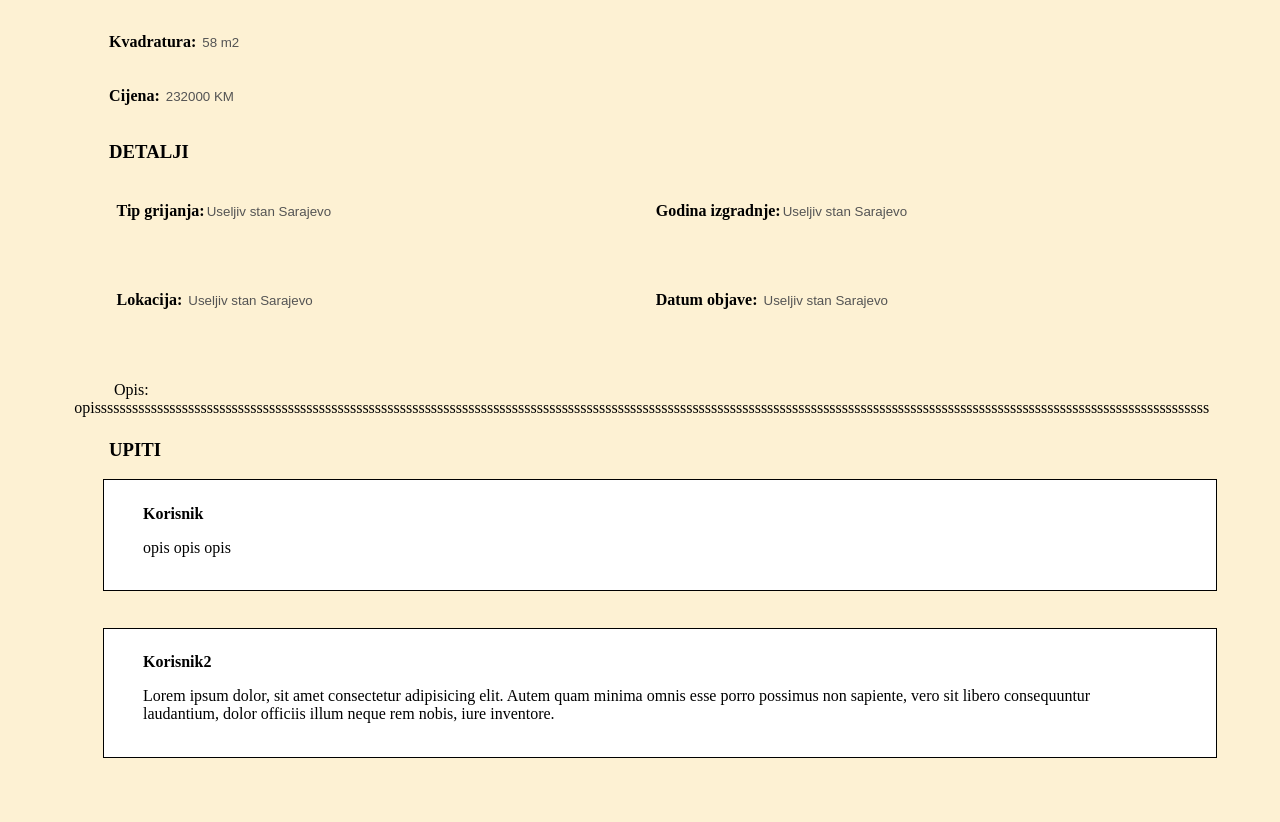
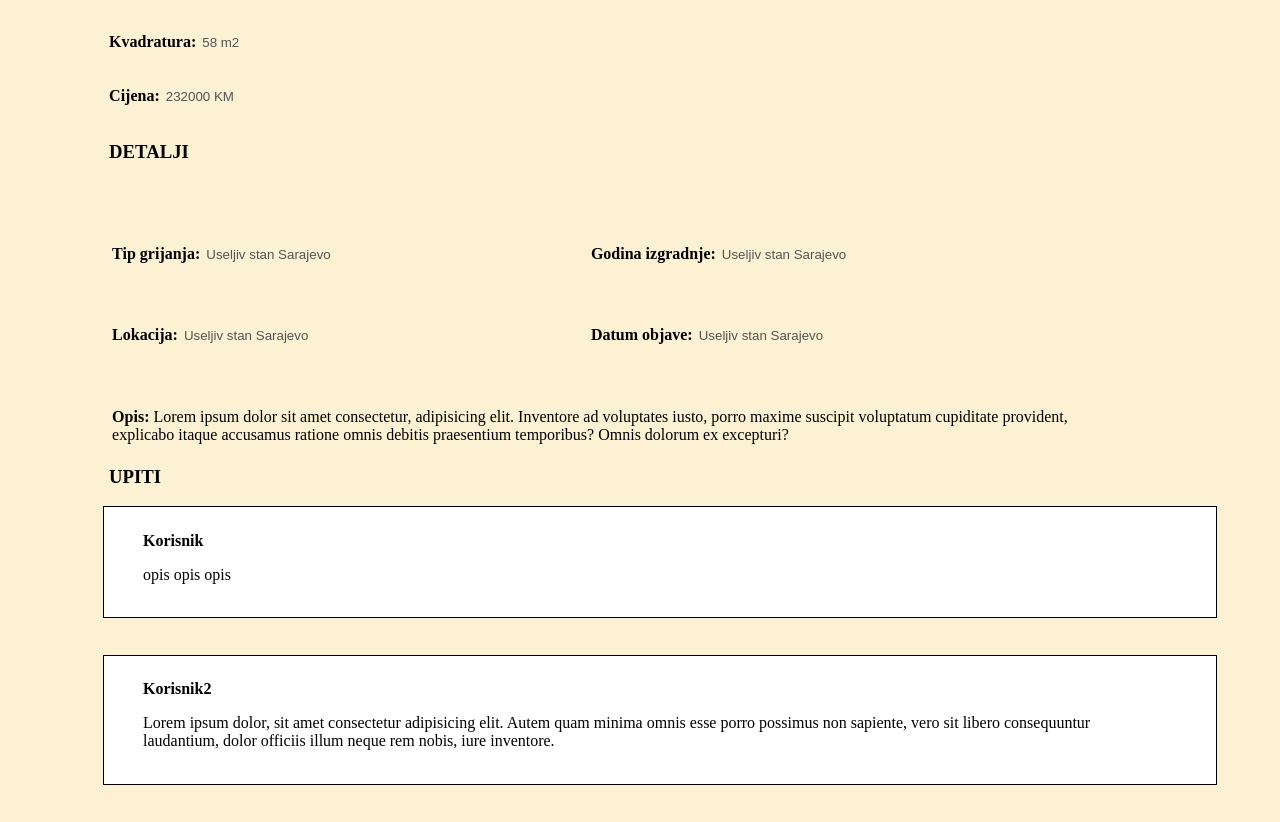
Before and after one commit to amarderschrecklicher/Real_Estate_Web_Page, a plain HTML site: page html/detalji.html in a window 1280 px wide. Shown: the part 800-1622 px from the top of the page. Before the commit the page ends 1594 px from the top, so only its background shows below. Drawn offline with Linux system fonts and the light colour scheme; files that its build step writes are made by us from their sources; files whose address does not match are found by name.

Commit message:
detalji 4

```diff
--- a/css/detalji.css
+++ b/css/detalji.css
@@ -35,8 +35,7 @@ h3{
 }
 table{
     width: 80%;
-    margin-left: 5%;
-    margin-top: -4%;
+    margin-left: 8%;
     margin-right: 5%;
 }
 th{
@@ -62,7 +61,7 @@ li{
     list-style: none;
     padding-top: 2%;
 }
-li p ,p.name {
+li p {
     margin-bottom: 3%;
     margin-left: 3.5%;
     margin-right: 4.5%;
@@ -77,6 +76,6 @@ li p ,p.name {
     text-align: left;
 
 }
-.name{
+t{
     font-weight: bold;
 }
--- a/html/detalji.html
+++ b/html/detalji.html
@@ -25,15 +25,18 @@
     <div id="detalji">
        <table>
             <tr>
-                <th><label>Tip grijanja:</label><input type="text" value="Useljiv stan Sarajevo" disabled/></th>
-                <th><label>Godina izgradnje:</label><input type="text" value="Useljiv stan Sarajevo" disabled/></th>
+                <th><p><strong>Tip grijanja: </strong></p><input type="text" value="Useljiv stan Sarajevo" disabled/></th>
+                <th><p><strong>Godina izgradnje: </strong></p><input type="text" value="Useljiv stan Sarajevo" disabled/></th>
             </tr>
             <tr>
-                <th><label>Lokacija: </label><input type="text" value="Useljiv stan Sarajevo" disabled/></th>
-                <th><label>Datum objave: </label><input type="text" value="Useljiv stan Sarajevo" disabled/></th>
+                <th><p><strong>Lokacija: </strong></p><input type="text" value="Useljiv stan Sarajevo" disabled/></th>
+                <th><p><strong>Datum objave: </strong></p><input type="text" value="Useljiv stan Sarajevo" disabled/></th>
             </tr>
-            <th colspan="2"><p class="name">Opis: </p><p>opisssssssssssssssssssssssssssssssssssssssssssssssssssssssssssssssssssssssssssssssssssssssssssssssssssssssssssssssssssssssssssssssssssssssssssssssssssssssssssssssssssssssssssssssssss</p></th>
-       </table>
+            <tr>
+            <th colspan="2"><p><strong>Opis: </strong></p><p>Lorem ipsum dolor sit amet consectetur, adipisicing elit. Inventore ad voluptates iusto, porro maxime suscipit voluptatum cupiditate provident, explicabo itaque accusamus ratione omnis debitis praesentium temporibus? Omnis dolorum ex excepturi?</p>
+            </th>
+        </tr>
+    </table>
     </div>
     <h3>UPITI</h3>
     <div id="upiti">
```
